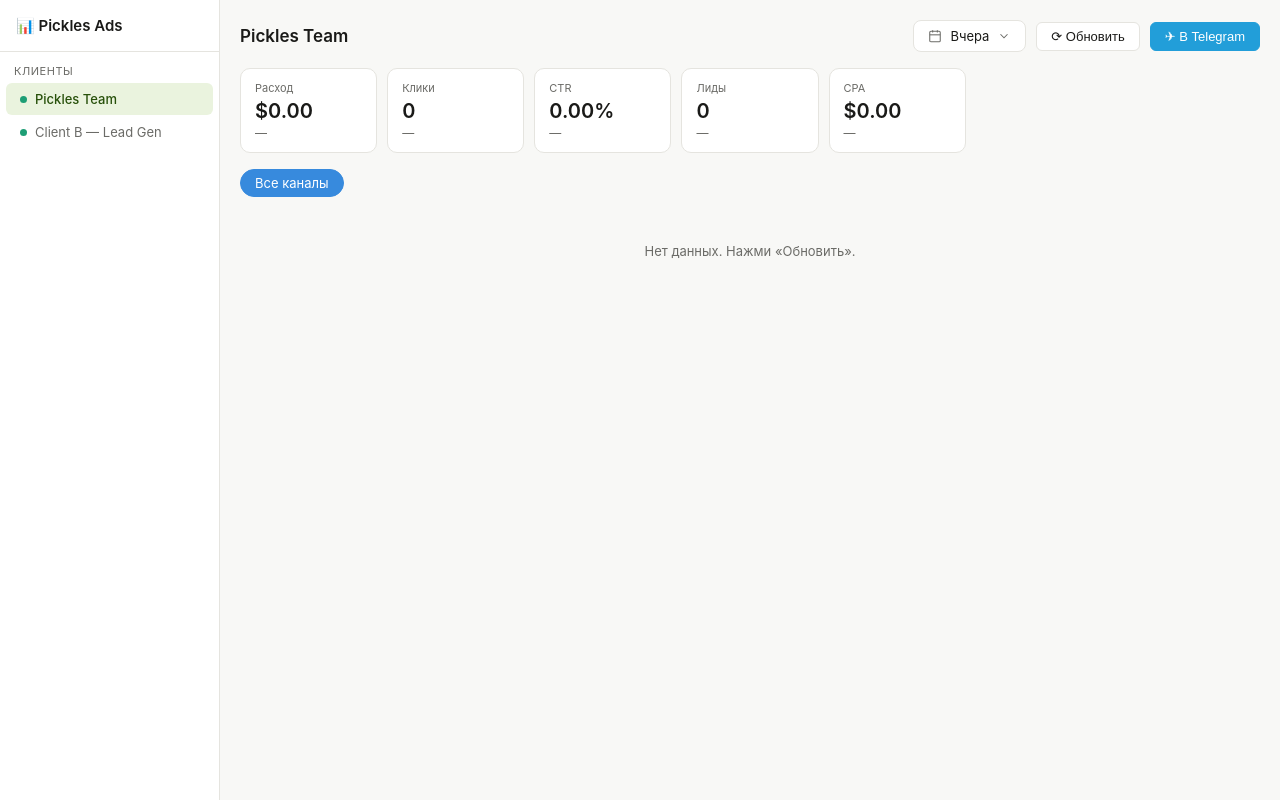
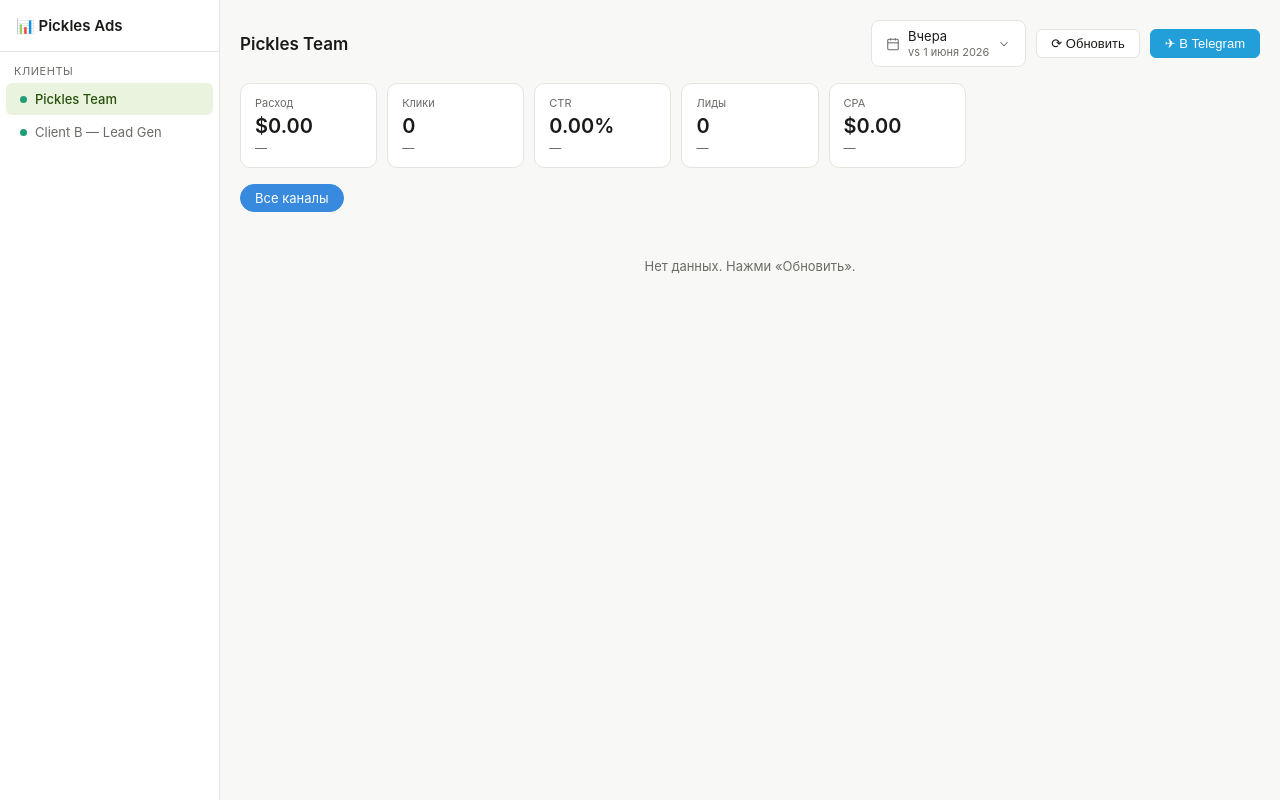
Before and after one commit to burlakin-cloud/picklesAdOps, a Flask app: page / in a window 1280 px wide. Run offline with Flask 3, Linux system fonts and the light colour scheme; data that the repository does not hold is empty.

Commit message:
Update index.html

```diff
--- a/templates/index.html
+++ b/templates/index.html
@@ -125,7 +125,10 @@ td{padding:8px 10px;border-bottom:1px solid var(--border)}tr:last-child td{borde
     <div class="dp-wrap" id="dp-wrap">
       <div class="dp-trigger" id="dp-trigger">
         <svg viewBox="0 0 24 24"><rect x="3" y="4" width="18" height="18" rx="2"/><line x1="16" y1="2" x2="16" y2="6"/><line x1="8" y1="2" x2="8" y2="6"/><line x1="3" y1="10" x2="21" y2="10"/></svg>
-        <span id="dp-label">Вчера</span>
+        <div style="display:flex;flex-direction:column;gap:1px">
+          <span id="dp-label">Вчера</span>
+          <span id="dp-cmp-lbl" style="font-size:11px;color:var(--muted)"></span>
+        </div>
         <svg viewBox="0 0 24 24"><polyline points="6 9 12 15 18 9"/></svg>
       </div>
 
@@ -312,6 +315,11 @@ function dpUpdCmp(){
     const c=calcCmp(dFrom,dTo,mode);
     cFrom=c.cf;cTo=c.ct;
     autoLbl.textContent=fmtR(cFrom,cTo);
+  }
+  // Update comparison label in trigger button
+  const trigLbl=$('dp-cmp-lbl');
+  if(trigLbl){
+    trigLbl.textContent = (on && cFrom) ? 'vs '+fmtR(cFrom,cTo) : '';
   }
 }
 
```
